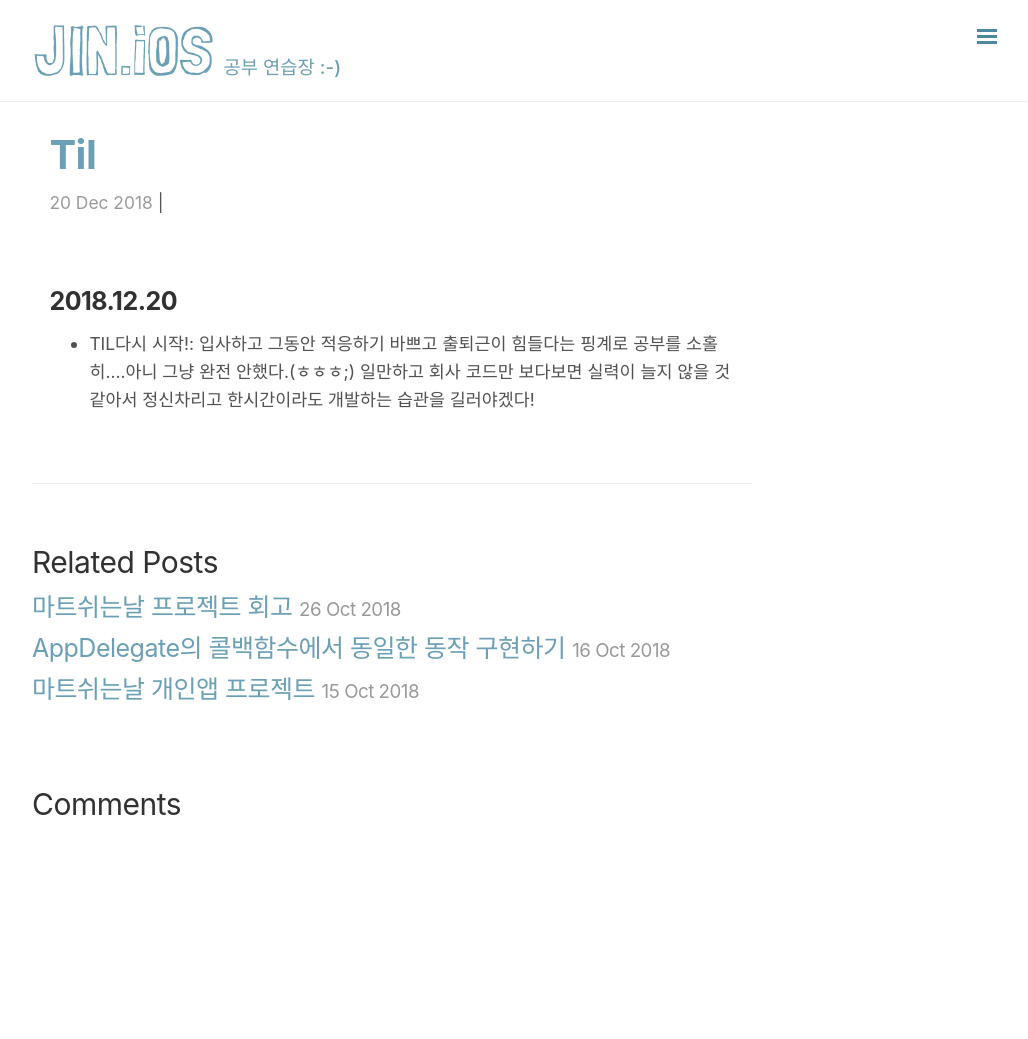
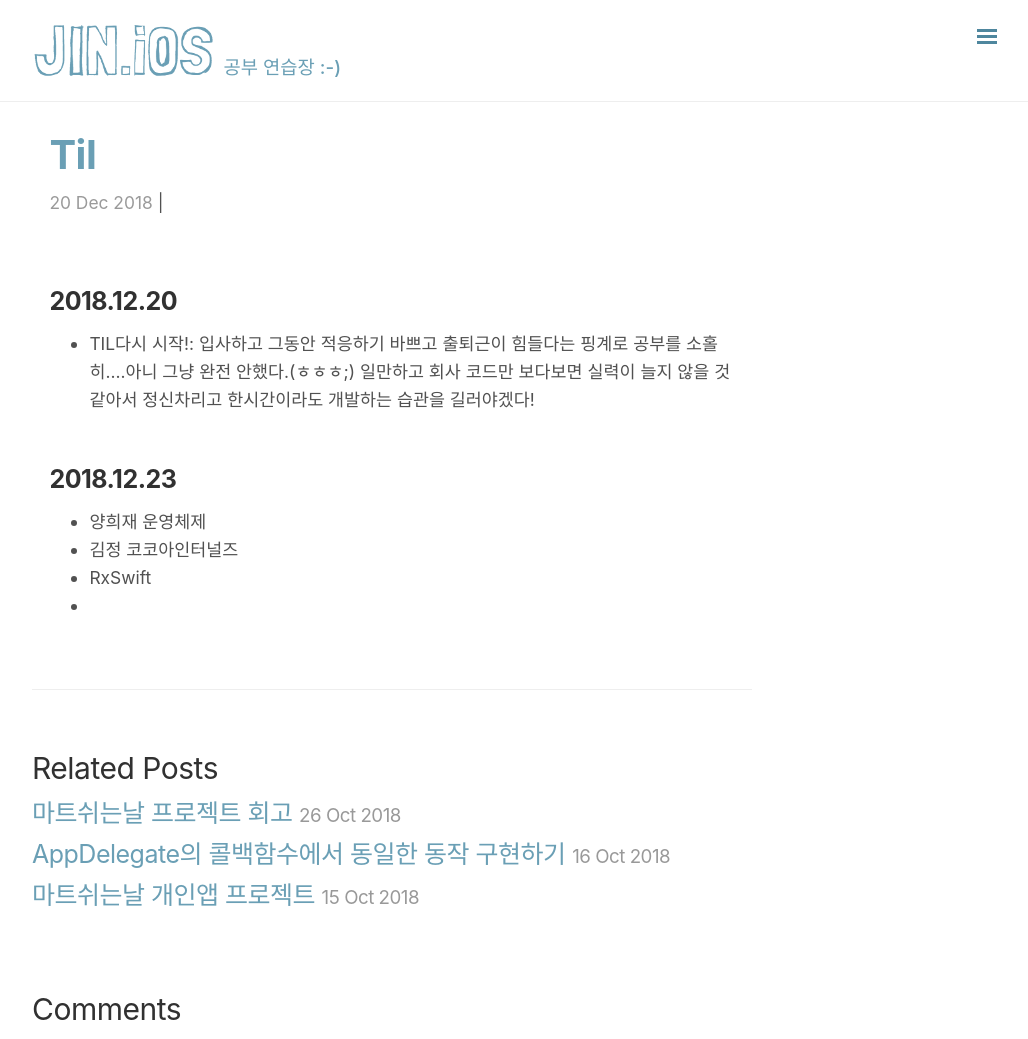
Before and after one commit to jinios/jinios.github.io, a Jekyll site: the page built from _posts/TIL/2018-12-20-TIL.md, in a window 1280 px wide and 1039 px high. Shown: the whole window, without its empty margins (248-1276 px from the left). Built offline with Jekyll 4.4.1, drawn with Linux system fonts in a browser that asks for light colours; nearby versions of some CDN libraries; our own code applies the rules of GitHub Pages for plain Markdown files; comment, search, counter and statistics services are not loaded.

Commit message:
Update posts

```diff
--- a/_posts/TIL/2018-12-20-TIL.md
+++ b/_posts/TIL/2018-12-20-TIL.md
@@ -1,2 +1,8 @@
 ### 2018.12.20
 - TIL다시 시작!: 입사하고 그동안 적응하기 바쁘고 출퇴근이 힘들다는 핑계로 공부를 소홀히....아니 그냥 완전 안했다.(ㅎㅎㅎ;) 일만하고 회사 코드만 보다보면 실력이 늘지 않을 것 같아서 정신차리고 한시간이라도 개발하는 습관을 길러야겠다!
+
+### 2018.12.23
+- 양희재 운영체제
+- 김정 코코아인터널즈
+- RxSwift
+-
```
